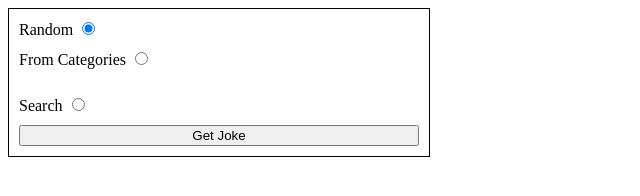
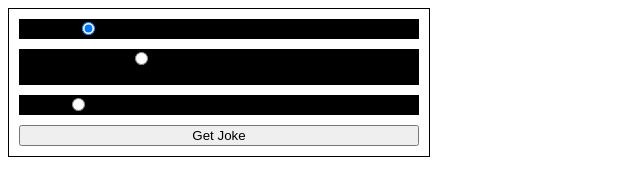
Before and after one commit to dsupchuk/ChucksJokes, a plain HTML site: page index.html in a window 1280 px wide. Shown: the whole page, without its empty margins (0-640 px from the left). Drawn offline with Linux system fonts and the light colour scheme; no server answers.

Commit message:
Second part/ get categories joke

```diff
--- a/style/style.sass
+++ b/style/style.sass
@@ -6,3 +6,4 @@
     padding: 10px
     label
         margin-bottom: 10px
+        background-color: black
```
Also changed, not shown: style/style.css, 1 other file.
